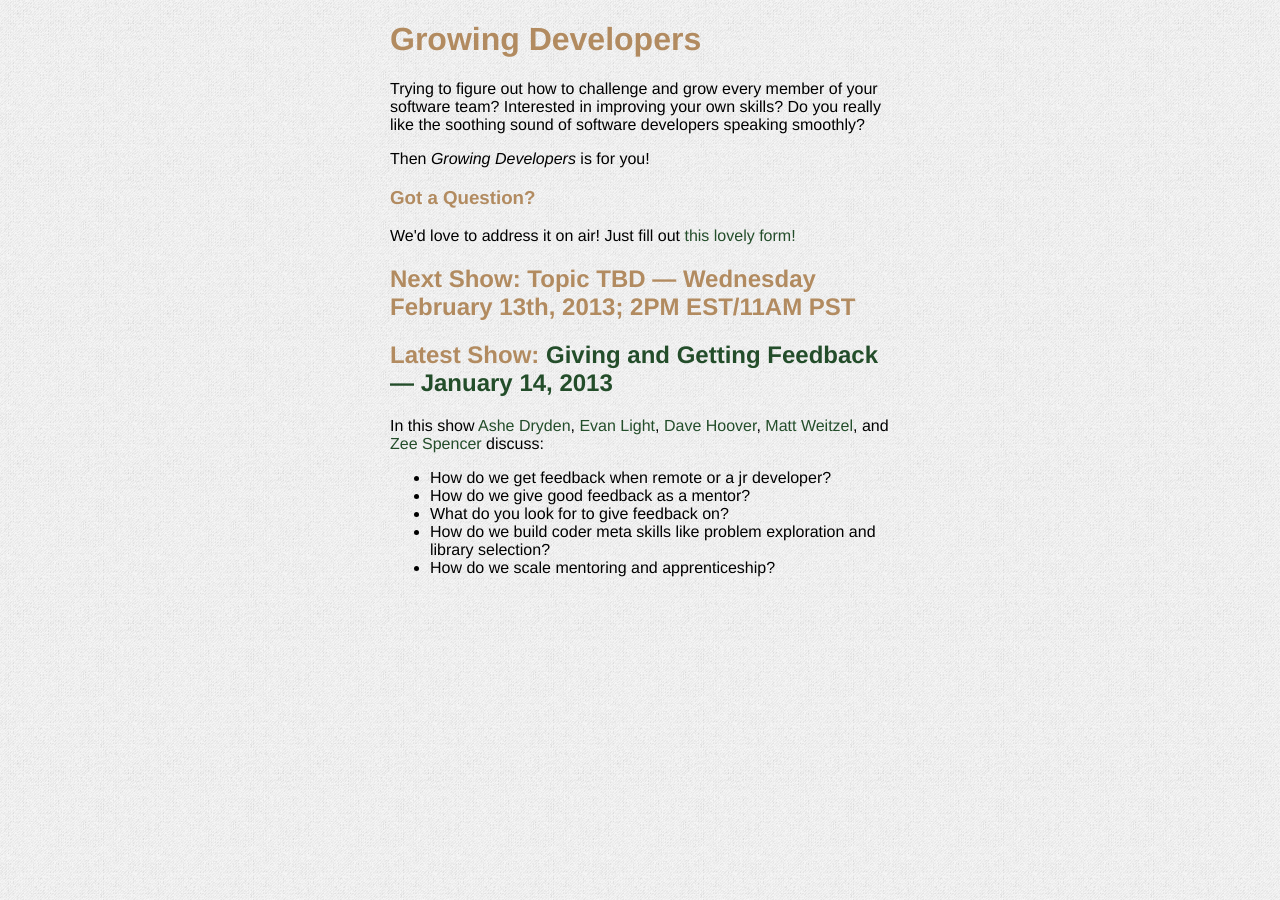
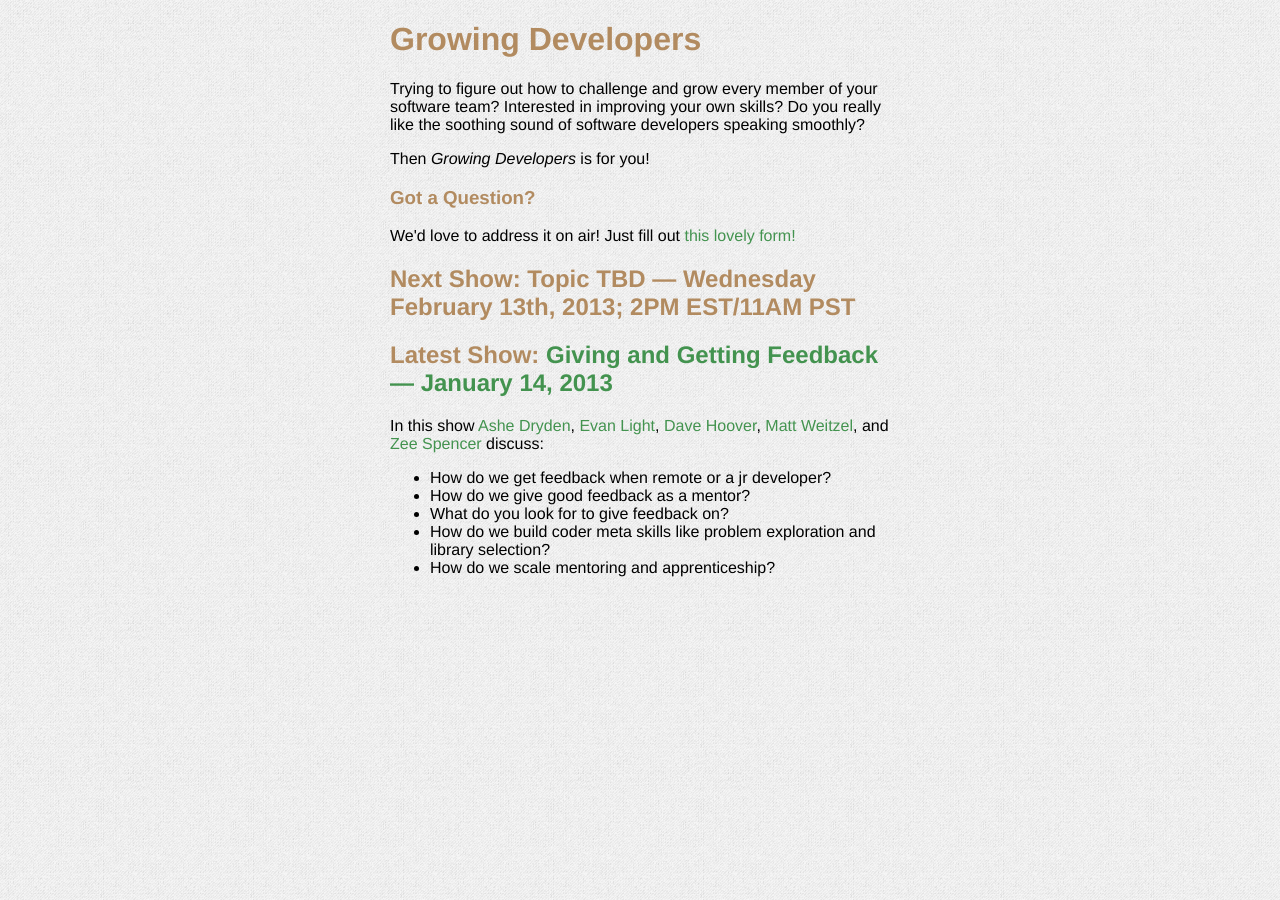
Before and after one commit to theotherzach/growing-developers-website, a Jekyll site: the page built from _content/index.html, in a window 1280 px wide. Built offline with Jekyll 4.4.1, drawn with Linux system fonts in a browser that asks for light colours.

Commit message:
Further tweaking of colors

```diff
--- a/_content/_precompiled/scss/app.scss
+++ b/_content/_precompiled/scss/app.scss
@@ -11,10 +11,10 @@ h1, h2, h3, h4, h5 strong {
 }
 
 a {
-  color: darken(#57b265, 30%);
+  color: darken(#57b265, 10%);
   text-decoration: none;
   &:visited {
-    color: darken(#96ffa6, 50%);
+    color: darken(#96ffa6, 45%);
   }
   &:hover {
     color: darken(#caB0ff, 10%);
--- a/_content/assets/stylesheets/app.css
+++ b/_content/assets/stylesheets/app.css
@@ -1 +1 @@
-body{font-family:Helvetica,sans-serif;background-image:url('/assets/images/gray_jean.png?1360183816');margin-left:auto;margin-right:auto;width:500px}h1,h2,h3,h4,h5 strong{color:#b28b60}a{color:#234d2a;text-decoration:none}a:visited{color:#009617}a:hover{color:#a87dff;text-decoration:underline}
+body{font-family:Helvetica,sans-serif;background-image:url('/assets/images/gray_jean.png?1360183816');margin-left:auto;margin-right:auto;width:500px}h1,h2,h3,h4,h5 strong{color:#b28b60}a{color:#43934f;text-decoration:none}a:visited{color:#00b01b}a:hover{color:#a87dff;text-decoration:underline}
```
